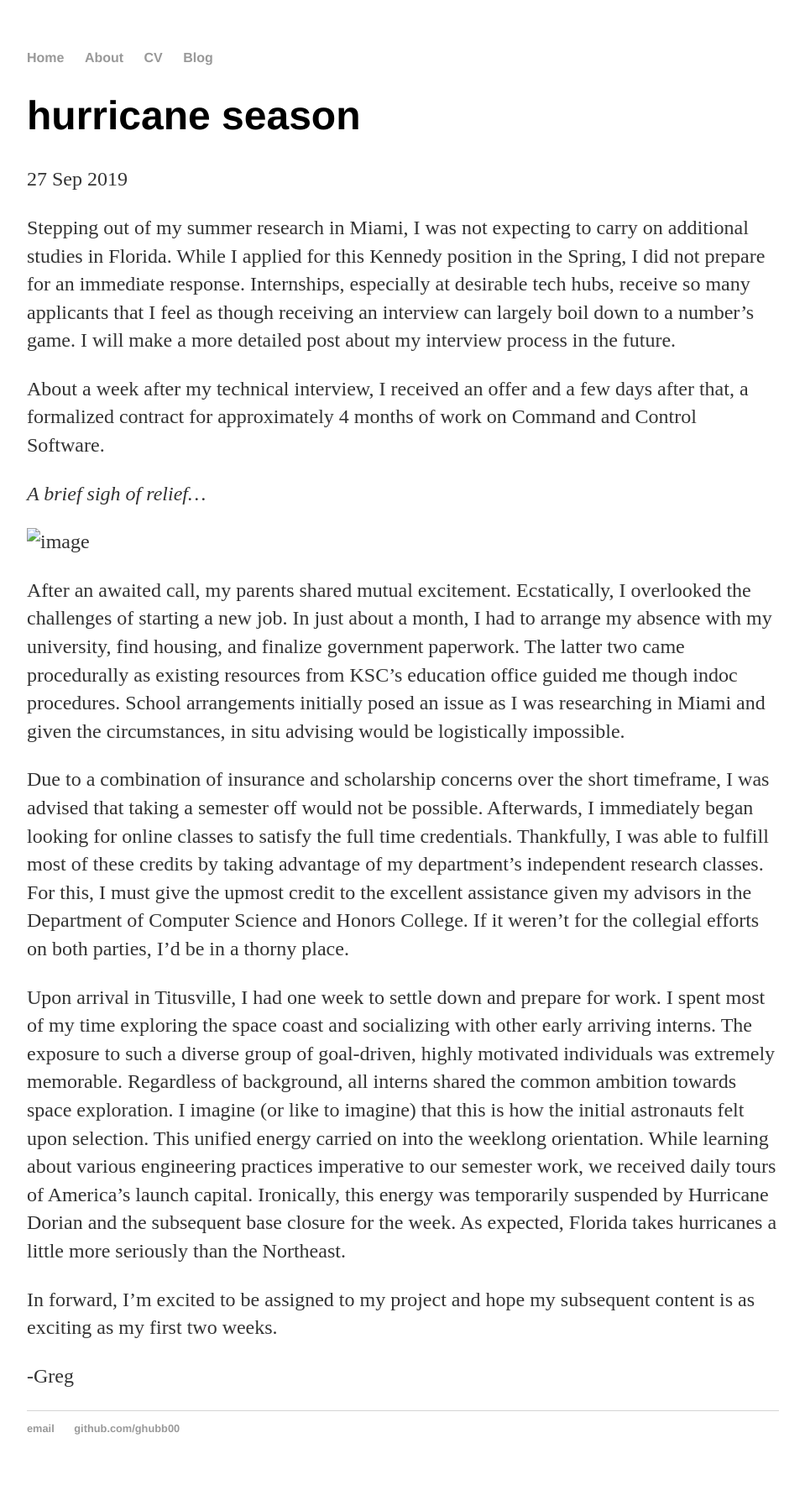
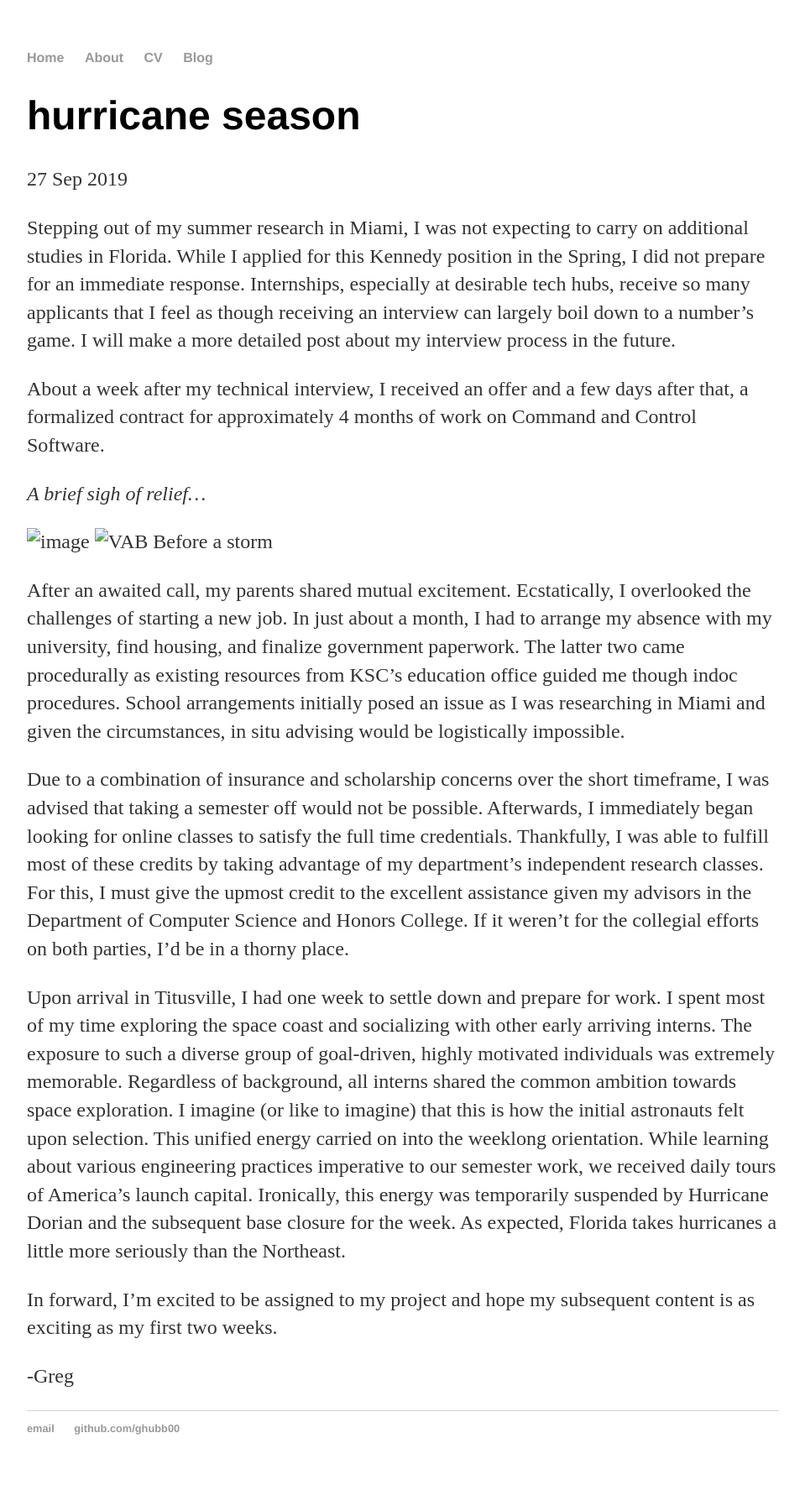
Before and after one commit to ghubb00/ghubb001.github.io, a Jekyll site: the page built from _posts/2019-09-27- Hurricane Season.md, in a window 1280 px wide. Shown: the whole page at 84% size, without its empty margins (160-1119 px from the left). Built offline with Jekyll 4.4.1, drawn with Linux system fonts in a browser that asks for light colours; our own code applies the rules of GitHub Pages for plain Markdown files.

Commit message:
Update 2019-09-27- Hurricane Season.md

```diff
--- a/_posts/2019-09-27- Hurricane Season.md
+++ b/_posts/2019-09-27- Hurricane Season.md
@@ -5,6 +5,7 @@
 *A brief sigh of relief…*
 
 ![image](images/Dorian_2019-09-02_0616Z_(2h16_am_local).jpg)
+<img src="images/KSC Storm.jpg" alt = "VAB Before a storm">
 
 After an awaited call, my parents shared mutual excitement.  Ecstatically, I overlooked the challenges of starting a new job.  In just about a month, I had to arrange my absence with my university, find housing, and finalize government paperwork.  The latter two came procedurally as existing resources from KSC’s education office guided me though indoc procedures.  School arrangements initially posed an issue as I was researching in Miami and given the circumstances, in situ advising would be logistically impossible.
 
```
